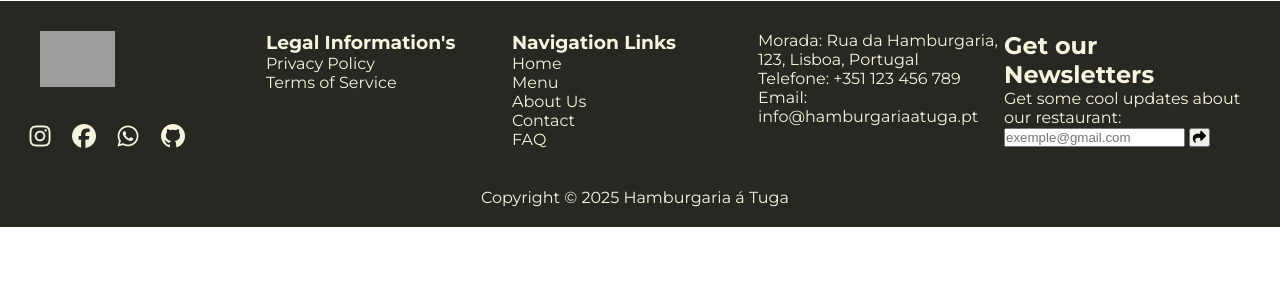
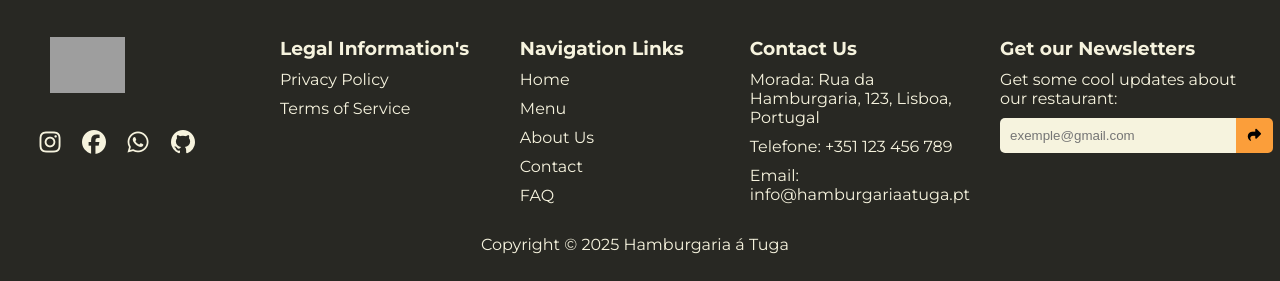
Before and after one commit to Gnmoleiro/Hamburgueria-a-tuga, a plain HTML site: page index.html in a window 1280 px wide. Shown: the part 573-854 px from the top of the page. Before the commit the page ends 800 px from the top, so only its background shows below. Drawn offline with Linux system fonts and the light colour scheme; grey boxes are pictures that could not be loaded; a script that the page names is missing.

Commit message:
fotter changes

```diff
--- a/assets/style.css
+++ b/assets/style.css
@@ -133,20 +133,20 @@ p {}
 
 /* Footer Styles */
 
-/* End Footer Styles */
 
-.footer {
+
+.fotter {
     background: var(--var2-primary-color);
     font-family: var(--font-family-primary);
     height: auto;
     display: grid;
     grid-template-columns: repeat(5, 1fr);
     color: var(--var1-primary-color);    /* Where was only white */
-    padding: 30px 30px 20px 20px;
+    padding: 40px 40px 30px 30px;
 
 }
 
-.footer-logo-sc {
+.fotter-logo-sc {
     display: flex;
     flex-direction: column;
     margin-bottom: var(--margin-footer);
@@ -154,19 +154,19 @@ p {}
 
 }
 
-.footer-logo-sc img{
+.fotter-logo-sc img{
     width: 75px;
     height: auto;
 }
 
-.footer-logo-sc .icon-footer {
+.fotter-logo-sc .icon-fotter {
     padding-top: var(--margin-footer);
     margin: 10px;
     scale: 1.5;
     color: var(--var1-primary-color);
 }
 
-.footer-logo-sc a .icon-footer:hover {
+.fotter-logo-sc a .icon-fotter:hover {
 
     color: var(--secondary-color);
     scale: 1.7;
@@ -175,26 +175,26 @@ p {}
 
 }
 
-.footer-logo-sc .icon-footer:not(:active) {
+.fotter-logo-sc .icon-footer:not(:active) {
 
     transition: 0.3s ease-in-out;
 
 }
 
-.footer-list ul li {
+.fotter-list ul li {
 
     list-style: none;
-
+    margin: 0 0 10px 10px;
 }
 
-.footer-list ul li a{
+.fotter-list ul li a{
 
     color: var(--var1-primary-color);
     text-decoration: none;
 
 }
 
-.footer-list ul li a:hover {
+.fotter-list ul li a:hover {
 
     color: var(--secondary-color);
     text-decoration: underline;
@@ -202,19 +202,50 @@ p {}
 
 }
 
-.footer-list ul li a:not(:active){
+.fotter-list ul li a:not(:active){
     transition: 0.3s ease-in-out;
 }
 
-.footer-newsletter{
+.fotter-info{
     display: flex;
     flex-direction: column;
+    gap: 10px;
+    margin-right: 30px;
+}
+
+.fotter-newsletter{
+    display: flex;
+    flex-direction: column;
+    gap: 10px;
 
 }
 
-.footer-copy {
+.fotter-newsletter .fotter-noty{
+    display: inline-flex;
+}
+
+.fotter-newsletter input{
+    border: 5px;
+    background: var(--var1-primary-color);
+    padding: 10px;
+    width: 90%;
+    border-radius: 5px 0px 0px 5px;
+    outline: none;
+}
+
+.fotter-newsletter button{
+    border: 5px;
+    position: absolute;
+    background: var(--secondary-color);
+    padding: 10px;
+    border-radius: 0px 5px 5px 0px;
+}
+
+.fotter-copy {
     grid-column: 1 / -1;
     text-align: center;
-    margin-top: 15px;
+    margin-top: 20px;
     font-size: var(--font-size-footer);
 }
+
+/* End Footer Styles */
--- a/index.html
+++ b/index.html
@@ -56,19 +56,19 @@
     </div>
 
 
-    <div class="footer">
+    <div class="fotter">
 
-        <div class="footer-logo-sc">
+        <div class="fotter-logo-sc">
             <img src="./assets/imgs/logo.png" alt="logo" class="logo">
-            <div class="footer-social-media">
-                <a href="#"><i class="fa-brands fa-instagram icon-footer"></i></a>
-                <a href="#"><i class="fa-brands fa-facebook icon-footer"></i></a>
-                <a href="#"><i class="fa-brands fa-whatsapp icon-footer"></i></a>
-                <a href="#"><i class="fa-brands fa-github icon-footer"></i></a>
+            <div class="fotter-social-media">
+                <a href="#"><i class="fa-brands fa-instagram icon-fotter"></i></a>
+                <a href="#"><i class="fa-brands fa-facebook icon-fotter"></i></a>
+                <a href="#"><i class="fa-brands fa-whatsapp icon-fotter"></i></a>
+                <a href="#"><i class="fa-brands fa-github icon-fotter"></i></a>
             </div>
         </div>
 
-        <div class="footer-list">
+        <div class="fotter-list">
             <ul>
                 <li>
                     <h3>Legal Information's</h3>
@@ -78,7 +78,7 @@
             </ul>
         </div>
 
-        <div class="footer-list">
+        <div class="fotter-list">
             <ul>
                 <li>
                     <h3>Navigation Links</h3>
@@ -91,22 +91,23 @@
             </ul>
         </div>
 
-        <div class="footer-info">
+        <div class="fotter-info">
+            <h3>Contact Us</h3>
             <p>Morada: Rua da Hamburgaria, 123, Lisboa, Portugal</p>
             <p>Telefone: +351 123 456 789</p>
             <p>Email: info@hamburgariaatuga.pt</p>
         </div>
 
-        <div class="footer-newsletter">
-            <h2>Get our Newsletters</h2>
+        <div class="fotter-newsletter">
+            <h3>Get our Newsletters</h3>
             <p>Get some cool updates about our restaurant:</p>
-            <div class="footer-noti">
+            <div class="fotter-noti">
                 <input type="email" placeholder="exemple@gmail.com">
                 <button><i class="fa-solid fa-share"></i></button>
             </div>
         </div>
 
-        <div class="footer-copy">Copyright &#169 2025 Hamburgaria á Tuga</div>
+        <div class="fotter-copy">Copyright &#169 2025 Hamburgaria á Tuga</div>
 
     </div>
     <script src="./assets/script.js"></script>
```
